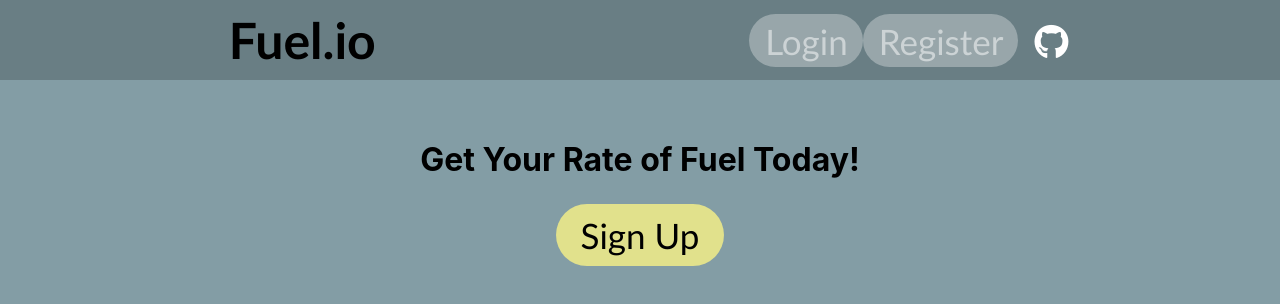
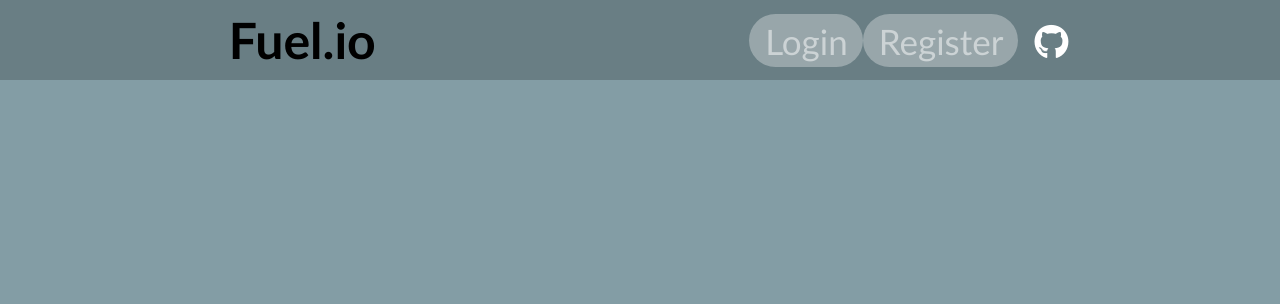
Before and after one commit to Paul-Kuruvila/COSC4353-Fuel-Project, a React (Create React App) app: page / in a window 1280 px wide. Shown: the top 304 px of the page. Built offline with nearby package versions, Linux system fonts and the light colour scheme.

Commit message:
2-20-2022

```diff
--- a/src/App.js
+++ b/src/App.js
@@ -15,7 +15,7 @@ function App() {
         <Navbar />
         <div className = "content">
           <Switch>
-            <Route exact path = "/">
+            <Route exact path = "/COSC4353-Fuel-Project/">
               <Home />
             </Route>
             <Route path = "/login">
```
